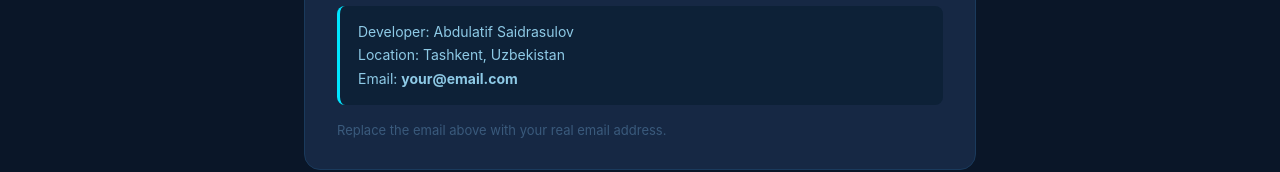
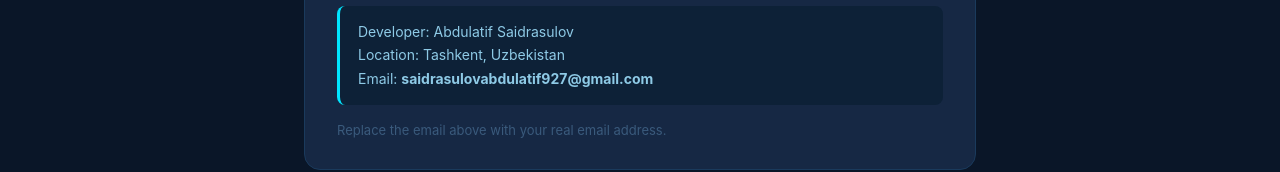
Before and after one commit to abdulatifsaidrasulov927/gravity-stickman-privacy, a plain HTML site: page index.html in a window 1280 px wide. Shown: the part 2040-2212 px from the top of the page. Drawn offline with Linux system fonts and the light colour scheme.

Commit message:
Update index.html

```diff
--- a/index.html
+++ b/index.html
@@ -211,7 +211,7 @@
     <div class="highlight">
       Developer: Abdulatif Saidrasulov<br/>
       Location: Tashkent, Uzbekistan<br/>
-      Email: <strong>your@email.com</strong>
+      Email: <strong>saidrasulovabdulatif927@gmail.com</strong>
     </div>
     <p style="font-size:13px; color:#3a5a7c;">
       Replace the email above with your real email address.
```
